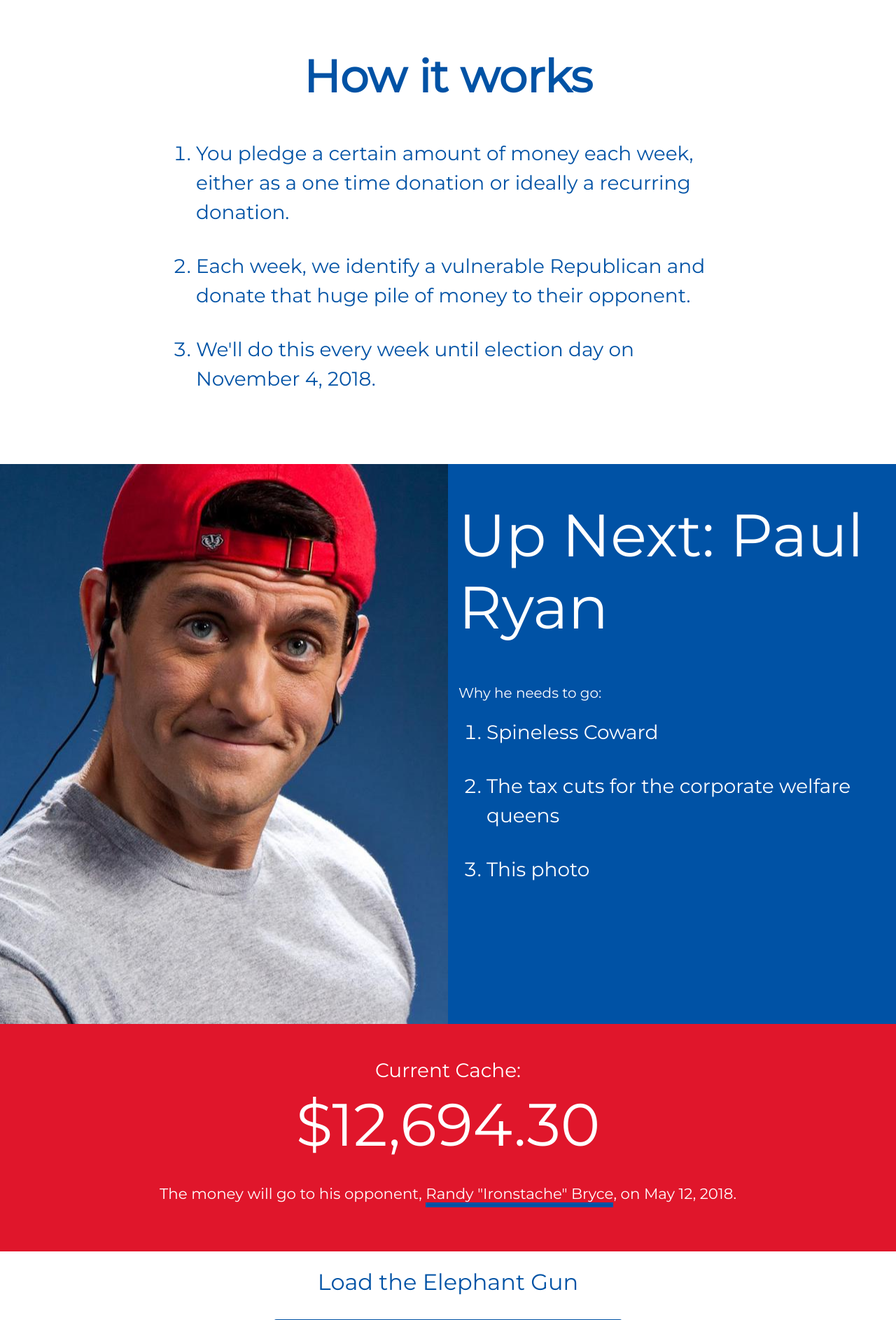
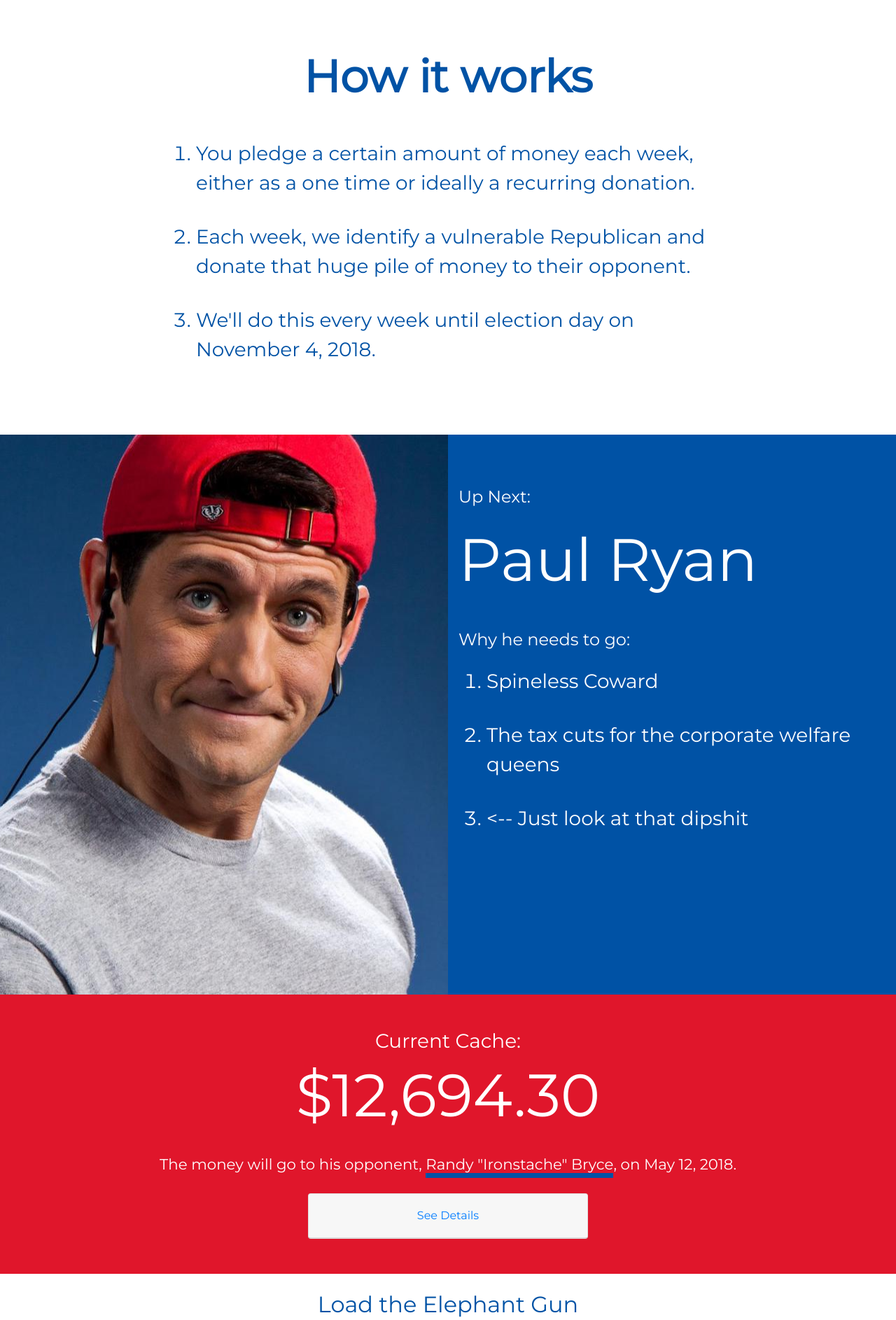
Before and after one commit to jeremybelcher/elephantgun, a PHP site: page /index.html in a window 1280 px wide. Shown: the part 579-2465 px from the top of the page at 70% size. Run offline with PHP 8.4, Linux system fonts and the light colour scheme; some libraries are stand-ins or nearby versions.

Commit message:
fixing styles and copy

```diff
--- a/index.html
+++ b/index.html
@@ -3,7 +3,7 @@
 <html lang="en">
 
 <head>
-  <title>Elephant Gun - Help get rid of the Rebublicans</title>
+  <title>Elephant Gun - Help get rid of the Republicans</title>
   <meta charset="utf-8">
   <meta name="viewport" content="width=device-width, initial-scale=1, shrink-to-fit=no">
   <link href="https://fonts.googleapis.com/css?family=Montserrat|Work+Sans:900" rel="stylesheet">
@@ -36,7 +36,7 @@
         <h2>How it works</h2>
         <div class="description">
           <ol>
-            <li>You pledge a certain amount of money each week, either as a one time donation or ideally a recurring donation.</li>
+            <li>You pledge a certain amount of money each week, either as a one time or ideally a recurring donation.</li>
             <li>Each week, we identify a vulnerable Republican and donate that huge pile of money to their opponent.</li>
             <li>We'll do this every week until election day on November 4, 2018.</li>
           </ol>
@@ -50,12 +50,13 @@
             <!-- <img src="images/paul-ryan.jpg" alt="Paul Ryan" class="img-fluid align-middle"> -->
           </div>
           <div class="col-md rightcol">
-            <h3>Up Next: Paul Ryan</h3>
-            <h5>Why he needs to go:</h5>
+            <h4>Up Next:</h4>
+              <h3>Paul Ryan</h3>
+            <h4>Why he needs to go:</h4>
             <ol>
               <li>Spineless Coward</li>
               <li>The tax cuts for the corporate welfare queens</li>
-              <li>This photo</li>
+              <li><-- Just look at that dipshit</li>
             </ol>
           </div>
         </div>
@@ -67,6 +68,28 @@
               <h3>Current Cache:</h3>
               <h2>$12,694.30</h2>
               <p>The money will go to his opponent, <a href="https://twitter.com/IronStache" target="_blank">Randy "Ironstache" Bryce</a>, on May 12, 2018.</p>
+
+              <div id="accordion">
+                <div class="card donate-details">
+                  <div class="card-header" id="headingOne">
+                    <h5 class="mb-0">
+                      <button class="btn btn-link" data-toggle="collapse" data-target="#collapseOne" aria-expanded="false" aria-controls="collapseOne">
+                        See Details
+                      </button>
+                    </h5>
+                  </div>
+
+                  <div id="collapseOne" class="collapse" aria-labelledby="headingOne" data-parent="#accordion">
+                    <div class="card-body">
+                      <ol>
+                        <li>The first $5,000 will go directly to IronStache.</li>
+                        <li>The second $5000 will go to the Wisconsin Democratic Party.</li>
+                        <li>Anything above that will go to the XXX SuperPac supporting him.</li>
+                      </ol>
+                    </div>
+                  </div>
+                </div>
+              </div>
             </div>
           </div>
         </div>
--- a/styles.css
+++ b/styles.css
@@ -89,9 +89,30 @@ li {
   margin-bottom: 25px;
 }
 
-.rightcol h5 {
-  padding-top: 35px;
+.rightcol h4 {
+  padding-top: 25px;
   padding-bottom: 15px;
+}
+
+.donate-details{
+  width: 400px;
+  margin: auto;
+  color: #0052A5;
+  text-align: left;
+  margin-top: 25px;
+}
+
+.donate-details h5 {
+  text-align: center;
+  text-decoration: none;
+}
+
+.btn-link:hover{
+  text-decoration: none;
+}
+
+.donate-details li {
+  font-size: 16pt;
 }
 
 .ammo {
@@ -178,6 +199,10 @@ margin-top: -25px;
   text-align: center;
 }
 
+.thanksbody h3 {
+  margin: 25px 0 25px 0;
+}
+
 .takeaction {
 
 }
```
Also changed, not shown: thankyou.html (+8 -6 lines).
